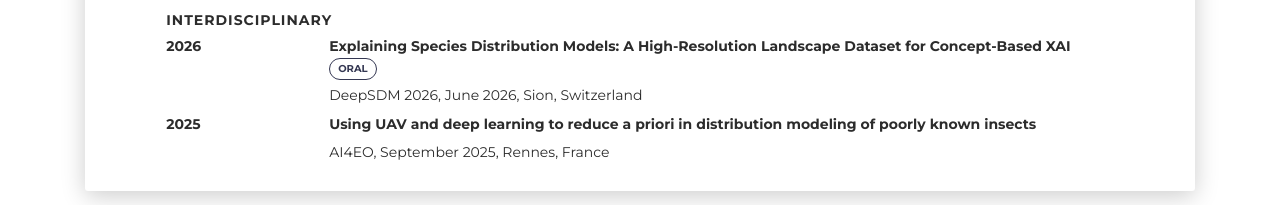
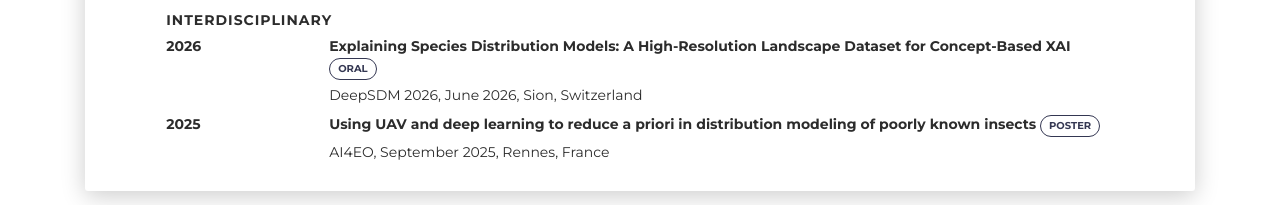
Before and after one commit to augustin-delabrosse/augustin-delabrosse.github.io, a plain HTML site: page index.html in a window 1280 px wide. Shown: the part 2892-3097 px from the top of the page. Drawn offline with Linux system fonts and the light colour scheme; files whose address does not match are found by name.

Commit message:
Update index.html

```diff
--- a/index.html
+++ b/index.html
@@ -266,7 +266,7 @@
                   <div class="row mt-2 mb-2">
                     <div class="col-sm-2"><strong>2025</strong></div>
                     <div class="col-sm-10">
-                      <strong>Using UAV and deep learning to reduce a priori in distribution modeling of poorly known insects</strong> <span class="badge primary">poster</span><br>
+                      <strong>Using UAV and deep learning to reduce a priori in distribution modeling of poorly known insects</strong> <span class="badge badge-primary">poster</span><br>
                       AI4EO, September 2025, Rennes, France
                     </div>
                   </div>
```
